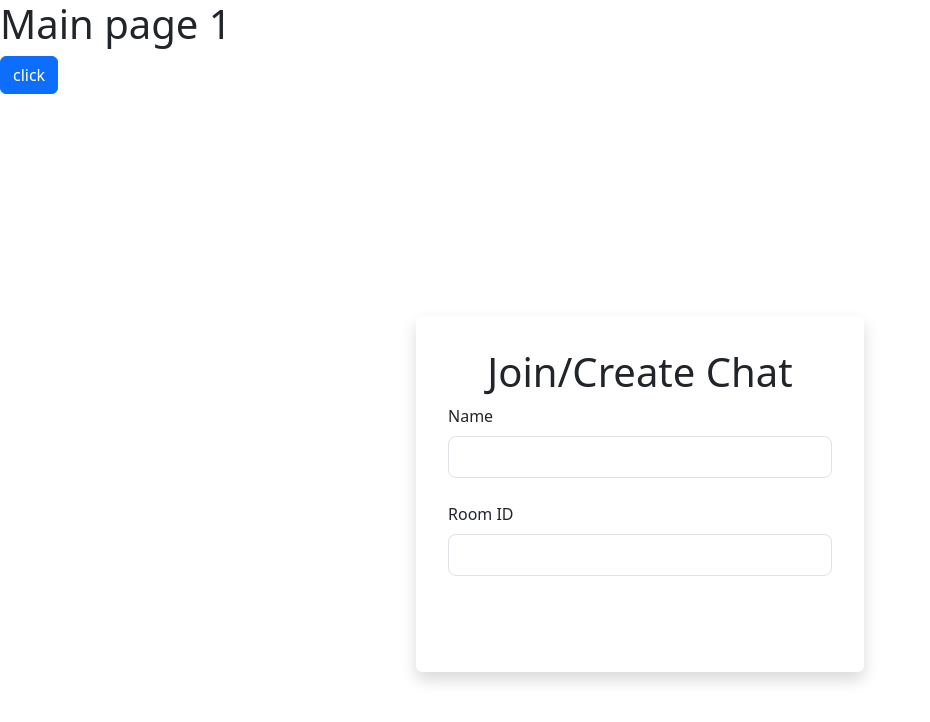
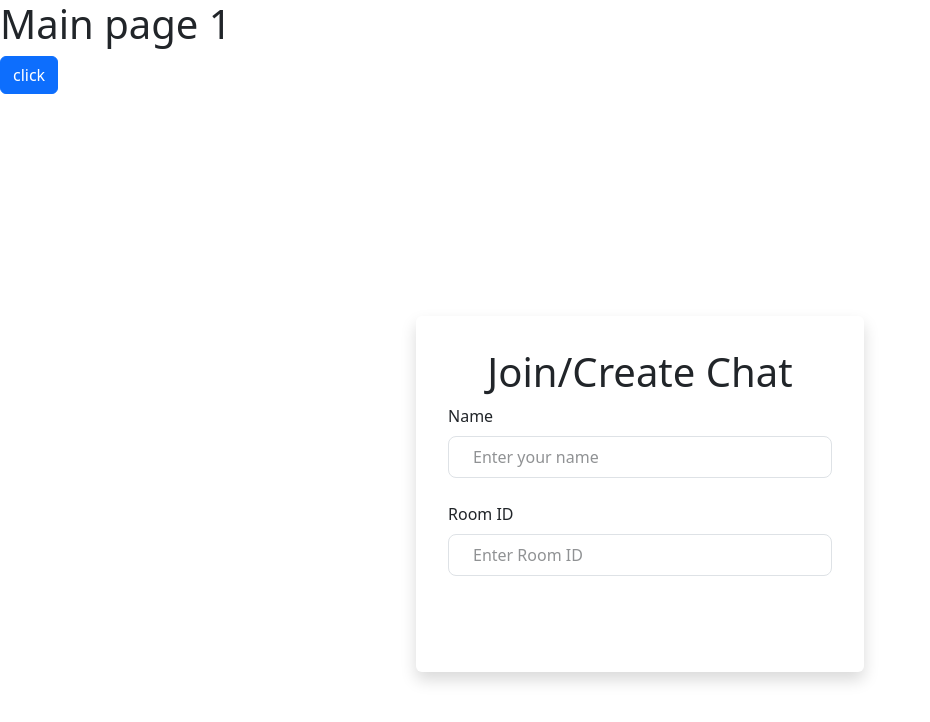
Before and after one commit to AakrishLama/Spring-Messaging-App, a React (Vite) app in the folder frontend/: page / in a window 1280 px wide. Shown: the top 722 px of the page, without its empty margins (0-930 px from the left). Built offline with nearby package versions, Linux system fonts and the light colour scheme.

Commit message:
react hooks for main page to join or create a room

```diff
--- a/frontend/src/Components/JoinCreateChat.jsx
+++ b/frontend/src/Components/JoinCreateChat.jsx
@@ -1,21 +1,68 @@
-import React from 'react'
+import React, { useState } from 'react'
+import toast from 'react-hot-toast'
+
 
 export default function JoinCreateChat() {
+    const [detail, setDetail] = useState({
+        roomId: "",
+        userName: ""
+    });
+    function handleFormInputChange(event) {
+        setDetail({
+            ...detail, [event.target.name]: event.target.value
+        })
+    }
+    function joinChat() {
+        if(!validateForm()) {
+            return
+        }
+        // join room logic
+        console.log("join chat")
+    }
+
+    function createRoom() {
+        if(!validateForm()) {
+            return
+        }
+        //create room logic
+        console.log("create room")
+    }
+    function validateForm() {
+        if(detail.roomId.trim() === "" || detail.userName.trim() === "") {
+            toast.error("Please fill all the fields")
+            return false
+        }
+        return true
+    }
     return (
         <div className='min-h-screen flex items-center justify-center '>
             <div className=' p-8  dark:border-gray-500 w-full max-w-md rounded dark:bg-white-800 shadow flex flex-col'>
                 <h1 className='text-2xl font-semibold text-center'>Join/Create Chat</h1>
                 <div className=''>
                     <label htmlFor="name" className="block font-medium mb-2">Name</label>
-                    <input type="text" id="name" className='w-full px-4 py-2  border border-gray-300 rounded-lg  focus:outline-none focus:ring-5 focus:ring-blue-500'></input>
+                    <input type="text" id="name"
+                        onChange={handleFormInputChange}
+                        value={detail.userName}
+                        name='userName'
+                        placeholder='Enter your name'
+                        className='w-full px-4 py-2  border border-gray-300 rounded-lg  focus:outline-none focus:ring-5 focus:ring-blue-500'>
+                    </input>
                 </div>
                 <div className='mt-4'>
                     <label htmlFor="roomid" className="block font-medium mb-2">Room ID</label>
-                    <input type="text" id="name" className='w-full px-4 py-2  border border-gray-300 rounded-lg  focus:outline-none focus:ring-5 focus:ring-blue-500'></input>
+                    <input type="text" id="name" className='w-full px-4 py-2
+                      border border-gray-300 rounded-lg  focus:outline-none focus:ring-5 focus:ring-blue-500'
+                        name='roomId'
+                        onChange={handleFormInputChange}
+                        value={detail.roomId}
+                        placeholder='Enter Room ID'>
+                    </input>
                 </div>
                 <div className='flex justify-center gap-2 mt-4'>
-                    <button className='px-3 py-2 dark:bg-blue-600 hover:dark:bg-blue-700 text-white rounded'> Create ROOM</button>
-                    <button className='px-3 py-2 dark:bg-green-600 hover:dark:bg-green-700 text-white rounded'> Join ROOM</button>
+                    <button className='px-3 py-2 dark:bg-blue-600 hover:dark:bg-blue-700 text-white rounded'
+                        onClick={createRoom}> Create ROOM</button>
+                    <button className='px-3 py-2 dark:bg-green-600 hover:dark:bg-green-700 text-white rounded'
+                        onClick={joinChat}> Join ROOM</button>
                 </div>
             </div>
 
--- a/frontend/src/main.jsx
+++ b/frontend/src/main.jsx
@@ -11,7 +11,7 @@ createRoot(document.getElementById('root')).render(
     <StrictMode>
         <BrowserRouter>
             <AppRoutes />
-            <Toaster position="top-right"/>
+            <Toaster position="top-center"/>
         </BrowserRouter>
     </StrictMode>
 )
```
